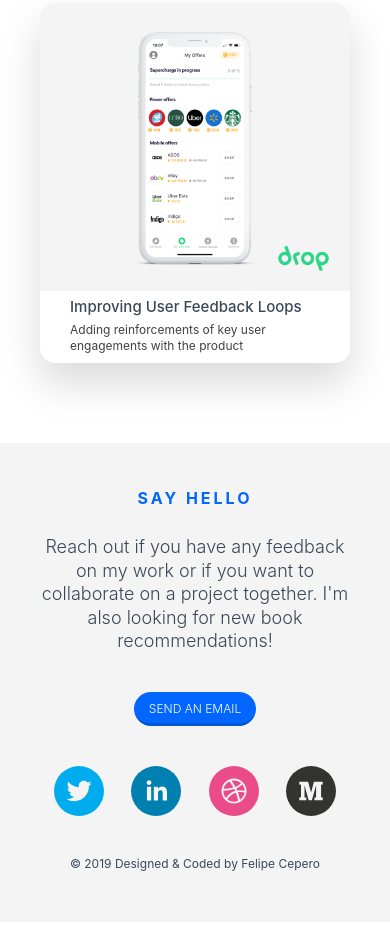
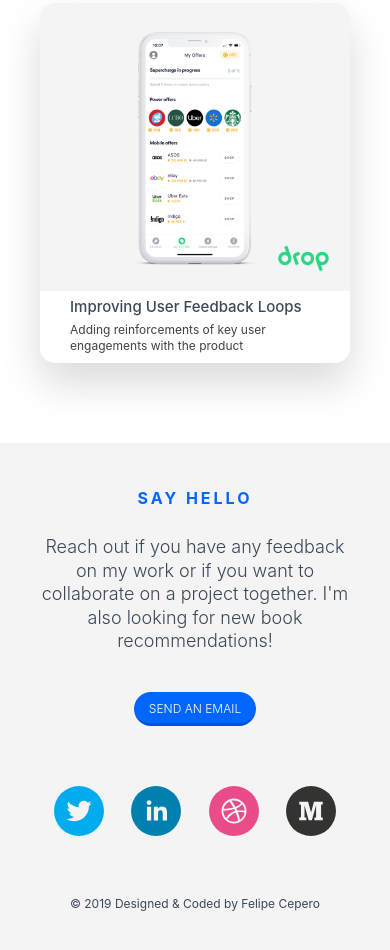
Before and after one commit to ceperof/Product-Website, a Gatsby site: page / in a window 390 px wide. Shown: the part 1870-2820 px from the top of the page. Before the commit the page ends 2792 px from the top, so only its background shows below. Built offline with nearby package versions, Linux system fonts and the light colour scheme; Gatsby itself is replaced by a stand-in of ours.

Commit message:
Social Media Buttons Spacing 2

```diff
--- a/src/components/Footer.css
+++ b/src/components/Footer.css
@@ -134,7 +134,7 @@
 
     @media (max-width: 600px) {
         .FooterSocialMedia {
-        margin: 2em 2em;
+        margin: 3em 2em;
         }
 }
 
```
